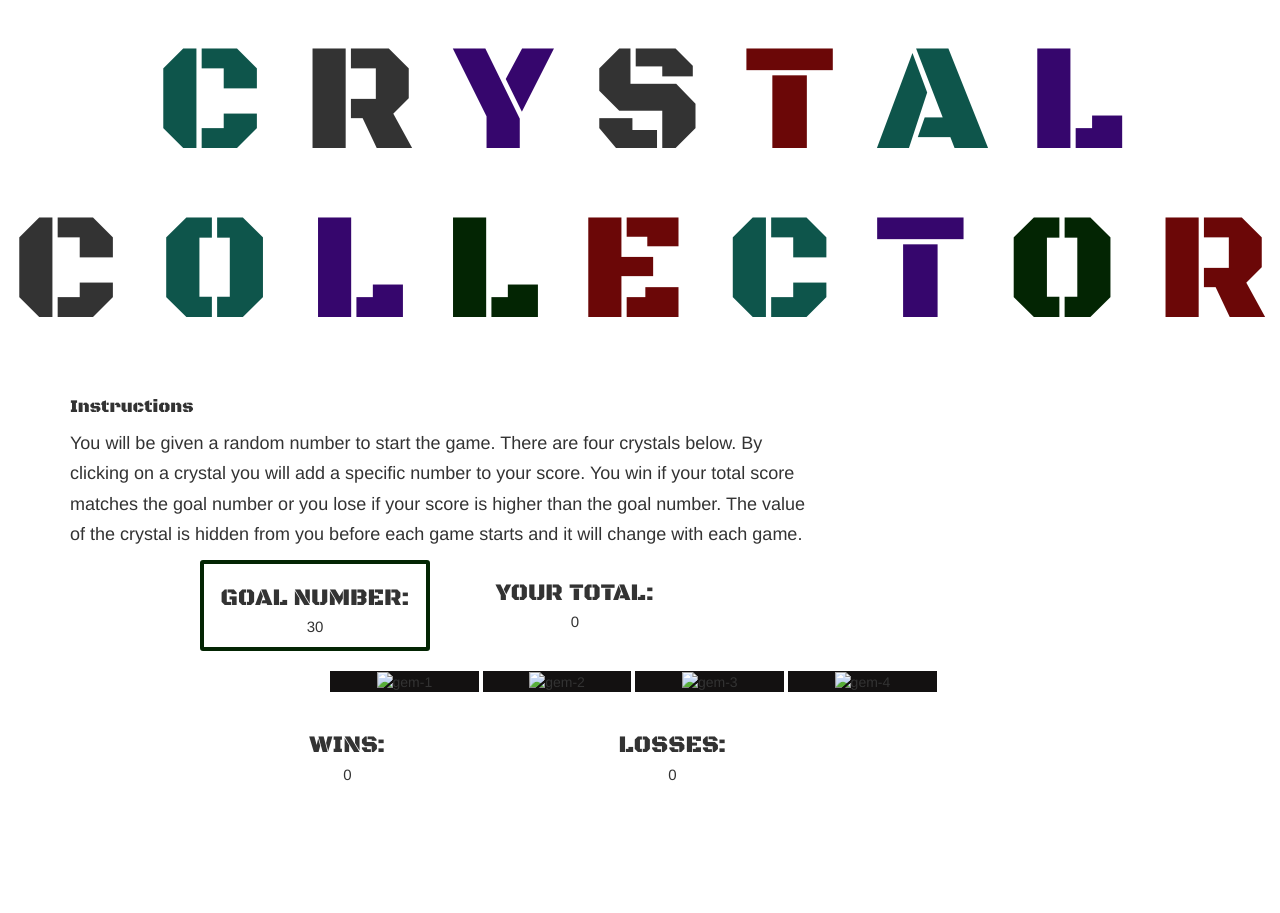
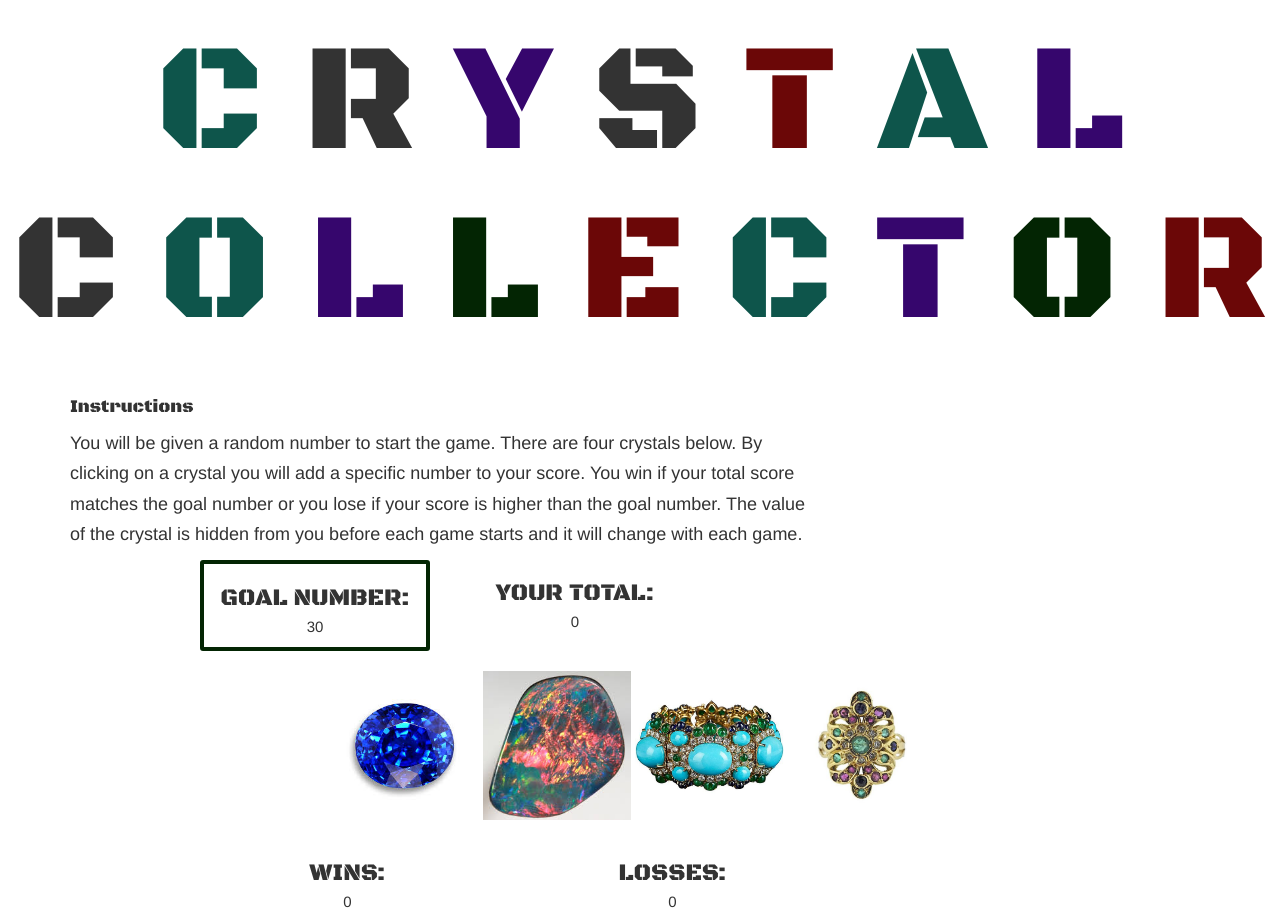
Before and after one commit to Sheleeza/unit-4-game, a plain HTML site: page index.html in a window 1280 px wide. Before the commit the page ends 800 px from the top, so only its background shows below. Drawn offline with nearby package versions, Linux system fonts and the light colour scheme.

Commit message:
Add files via upload

```diff
--- a/index.html
+++ b/index.html
@@ -70,10 +70,10 @@
 
             <div class="row">
                 <div class="col-md-10 col-md-offset-4 col-sm-10  ">
-                    <button class="Gem1 button"><img src="gem-4.jpeg" alt="gem-1"></button>
-                    <button class="Gem2 button"><img src="gem-2.jpeg" alt="gem-2"></button>
-                    <button class="Gem3 button"><img src="gem-3.jpg" alt="gem-3"></button>
-                    <button class="Gem4 button"><img src="gem-4.jpeg" alt="gem-4"></button>
+                    <button class="gem-1 button"><img src="assets/images/gem-1.jpeg" alt="gem-1"></button>
+                    <button class="gem-2 button"><img src="assets/images/gem-2.jpeg" alt="gem-2"></button>
+                    <button class="gem-3 button"><img src="assets/images/gem-3.jpg" alt="gem-3"></button>
+                    <button class="gem-4 button"><img src="assets/images/gem-4.jpeg" alt="gem-4"></button>
                 </div>
 
             </div>
```
